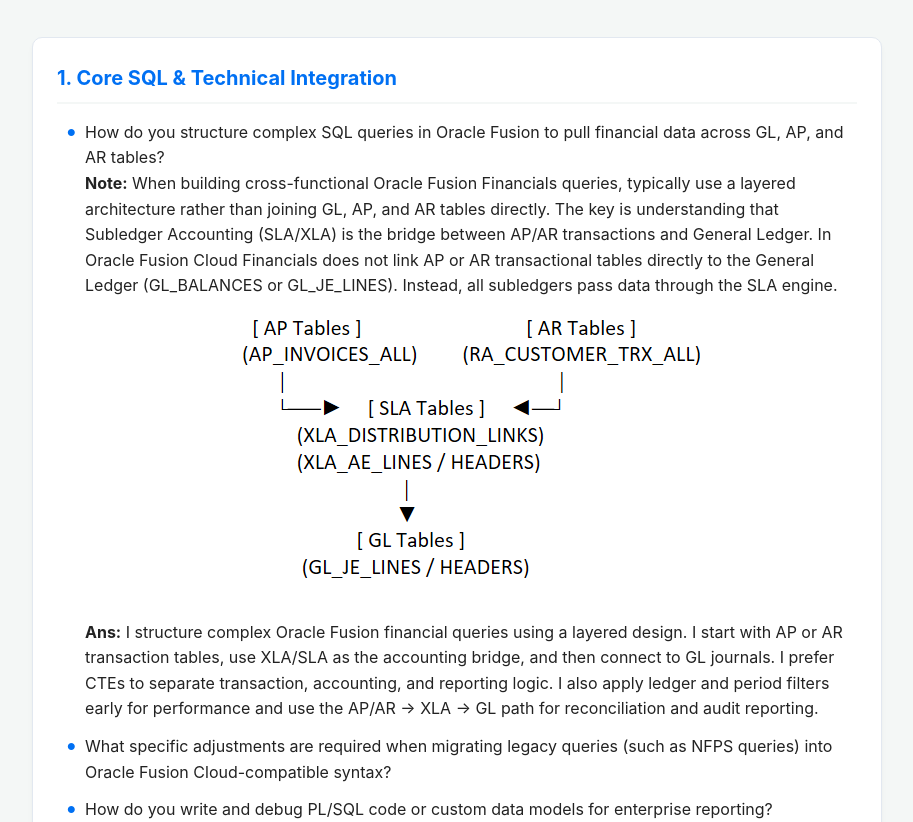
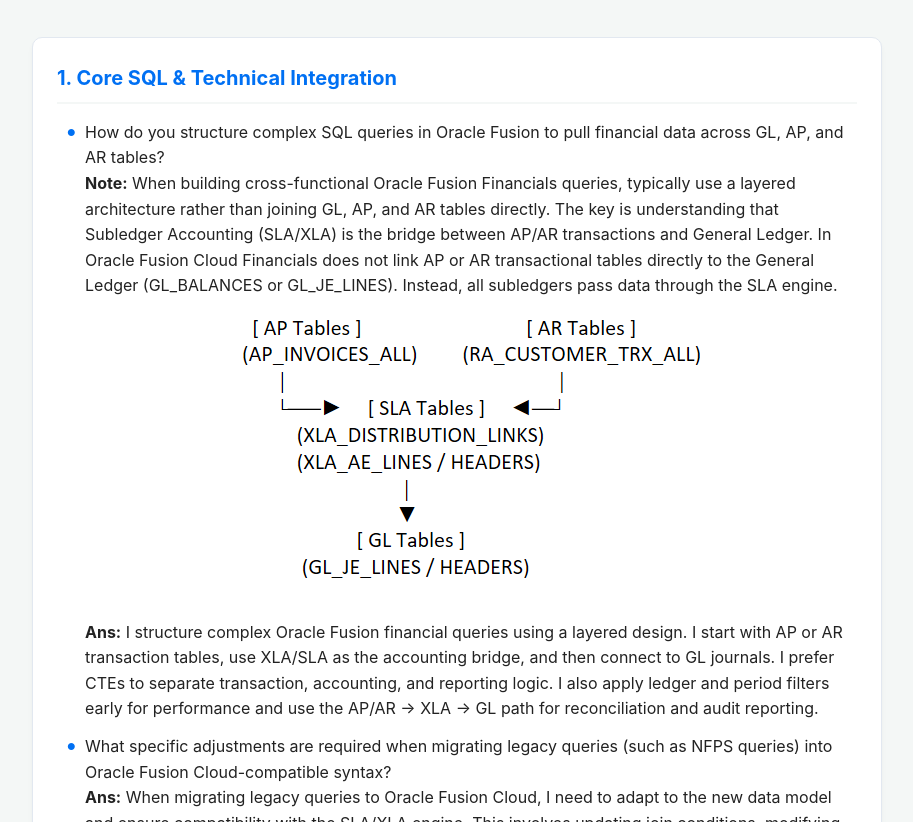
Before and after one commit to gagan1106/Questions, a plain HTML site: page index.html in a window 1280 px wide. Shown: the part 130-952 px from the top of the page, without its empty margins (183-1096 px from the left). Drawn offline with Linux system fonts and the light colour scheme.

Commit message:
second ans

```diff
--- a/index.html
+++ b/index.html
@@ -112,7 +112,9 @@
                 <b>Ans:</b> I structure complex Oracle Fusion financial queries using a layered design. I start with AP or AR transaction tables, use XLA/SLA as the accounting bridge, and then connect to GL journals. I prefer CTEs to separate transaction, accounting, and reporting logic. I also apply ledger and period filters early for performance and use the AP/AR → XLA → GL path for reconciliation and audit reporting.
                 </li>
                 <li>What specific adjustments are required when migrating legacy queries (such as NFPS queries) into
-                    Oracle Fusion Cloud-compatible syntax?</li>
+                    Oracle Fusion Cloud-compatible syntax?</br>
+                <b>Ans:</b> When migrating legacy queries to Oracle Fusion Cloud, I need to adapt to the new data model and ensure compatibility with the SLA/XLA engine. This involves updating join conditions, modifying column names, and adjusting logic to align with the cloud schema.
+                </li>
                 <li>How do you write and debug PL/SQL code or custom data models for enterprise reporting?</li>
                 <li>What performance tuning techniques do you apply to optimize long-running SQL queries in SQL
                     Developer?</li>
```
